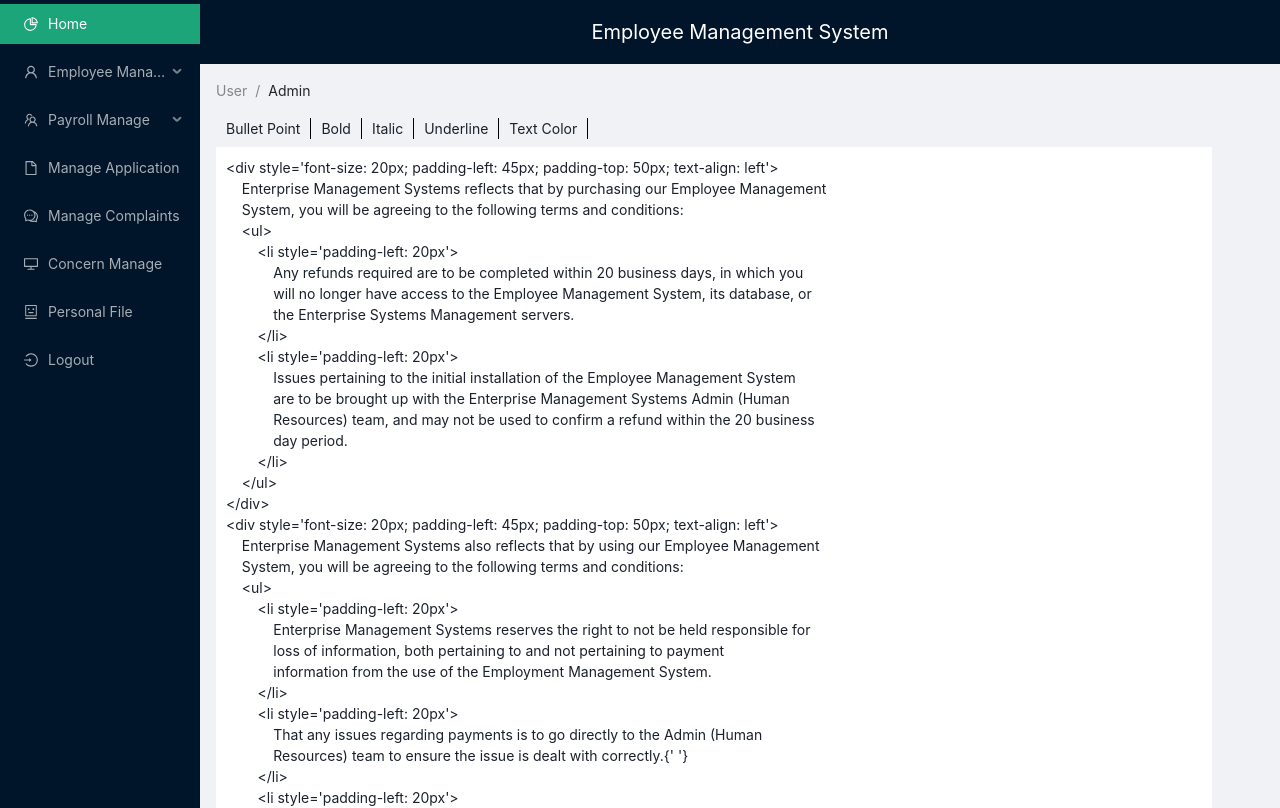
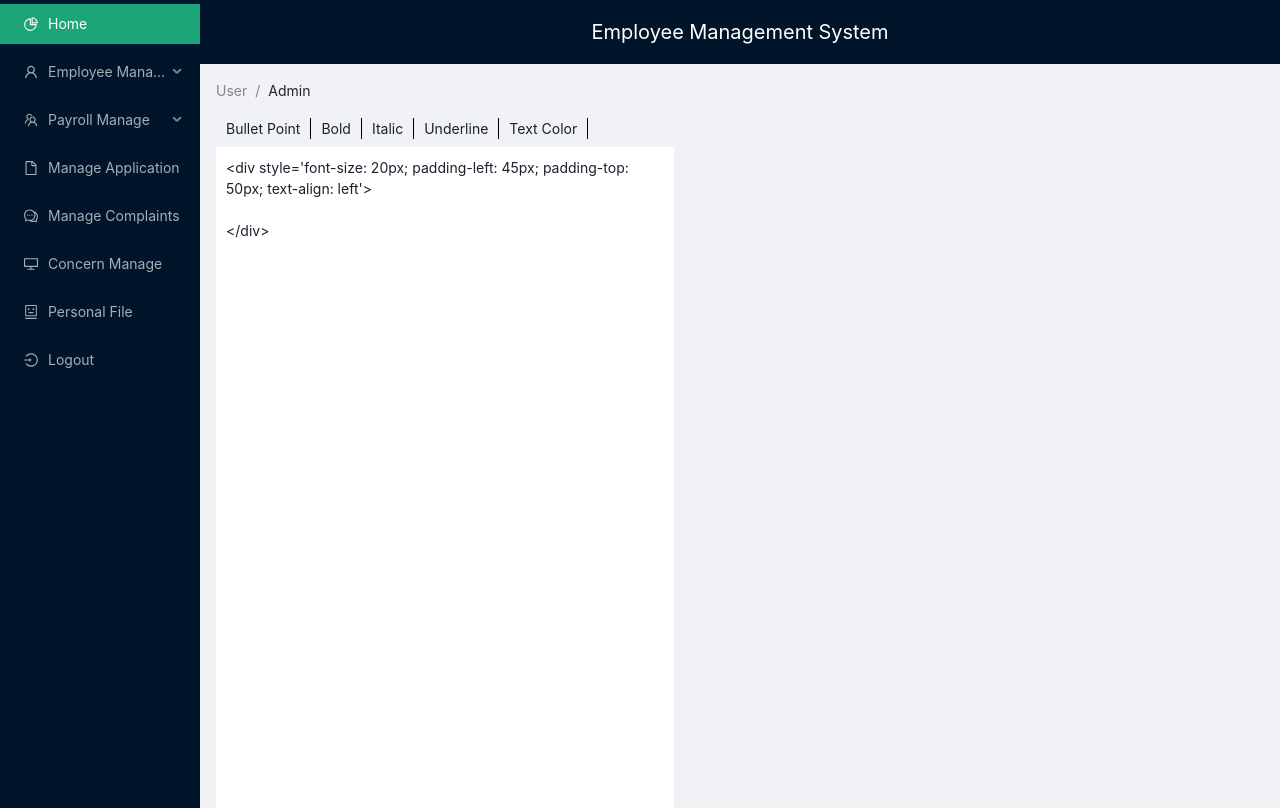
Before and after one commit to A-Slimani/ASD-EMS, a React (Create React App) app in the folder asd-ems-frontend/: page /UpdatePolicy in a window 1280 px wide. Shown: the top 808 px of the page. Built offline with nearby package versions, Linux system fonts and the light colour scheme.

Commit message:
added a preview panel and buttons that add html on updatepolicy

```diff
--- a/asd-ems-frontend/src/UpdatePolicy.js
+++ b/asd-ems-frontend/src/UpdatePolicy.js
@@ -9,31 +9,54 @@ paymentPolicyText.data.forEach(element => {
     text += element + '\n';
 });
 
+function setText(str) {
+    let formTextField = document.getElementsByClassName("formtextfield")[0];
+    formTextField.value = formTextField.value + str;
+
+    let preview = document.getElementsByClassName("preview")[0];
+    preview.innerHTML = preview + str;
+}
+
+function updatePreview() {
+    let formTextField = document.getElementsByClassName("formtextfield")[0];
+    let preview = document.getElementsByClassName("preview")[0];
+    console.log(preview.innerHTML);
+    preview.innerHTML = formTextField.value;
+}
+
 const Content = () => {
     return (
-        <div>
+        <div className="container">
             <div className="navbar">
                 <ul>
-                    <li> <button> Bullet Point </button> </li>
-                    <li> <button> Bold </button> </li>
-                    <li> <button> Italic </button> </li>
-                    <li> <button> Underline </button> </li>
-                    <li> <button> Text Color </button> </li>
+                    <li> <button onClick={() => {setText("\n<ul>\n\t<li style='padding-left: 20px'>...</li>\n</ul>")}}> Bullet Point </button> </li>
+                    <li> <button onClick={() => {setText("\n<b>\n\t\n</b>")}}> Bold </button> </li>
+                    <li> <button onClick={() => {setText("\n<i>\n\t\n</i>")}}> Italic </button> </li>
+                    <li> <button onClick={() => {setText("\n<u>\n\t\n</u>")}}> Underline </button> </li>
+                    <li> <button onClick={() => {setText("\n<span color=red>\n\t\n</span>")}}> Text Color </button> </li>
                 </ul>
             </div>
+            <div style={{display: "flex"}}>
+                <div className="thing" style={{width: "50%"}}>
                     <div>
                         <form>
                             <textarea
                                 type="text"
                                 className="formtextfield"
+                                onChange={() => updatePreview()}
                                 cols="50" rows="50">
-                        {text}
+                                {"<div style='font-size: 20px; padding-left: 45px; padding-top: 50px; text-align: left'>\n\t\n</div>"}
                             </textarea>
 
                             <div style={{ textAlign: 'center', paddingTop: 10 }}>
                                 <Link to="/PaymentPolicy"> <button className="button"> Updated New Policy </button> </Link>
                             </div>
                         </form>
+                    </div>
+                </div>
+                <div className="preview-container" style={{margin: "0 3em", width: "50%"}}>
+                    <div className="preview" style={{backgroundColor: "white"}}></div>
+                </div>
             </div>
         </div>
     );
```
Lines whose indentation alone changed are shown as unchanged.
